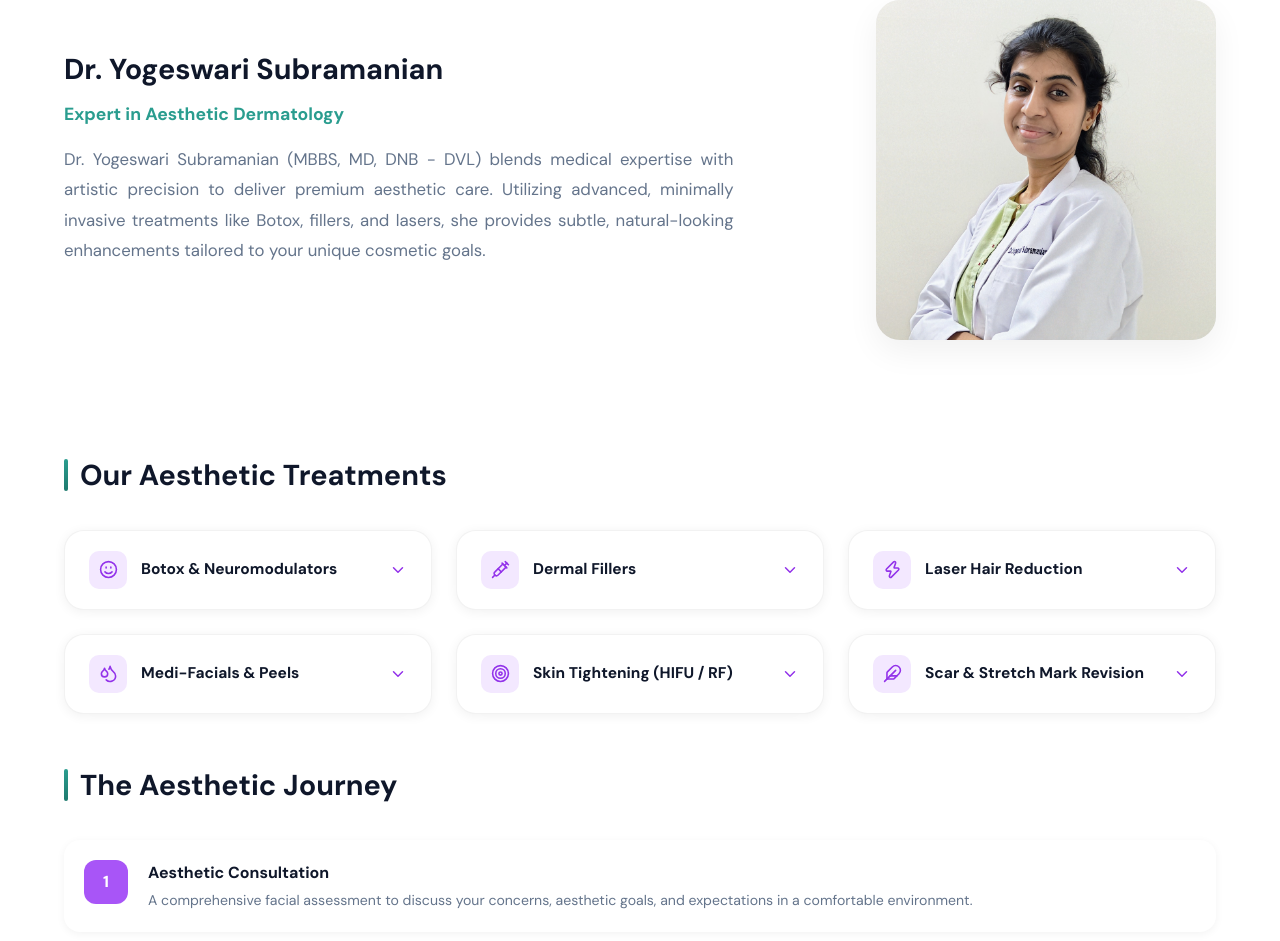
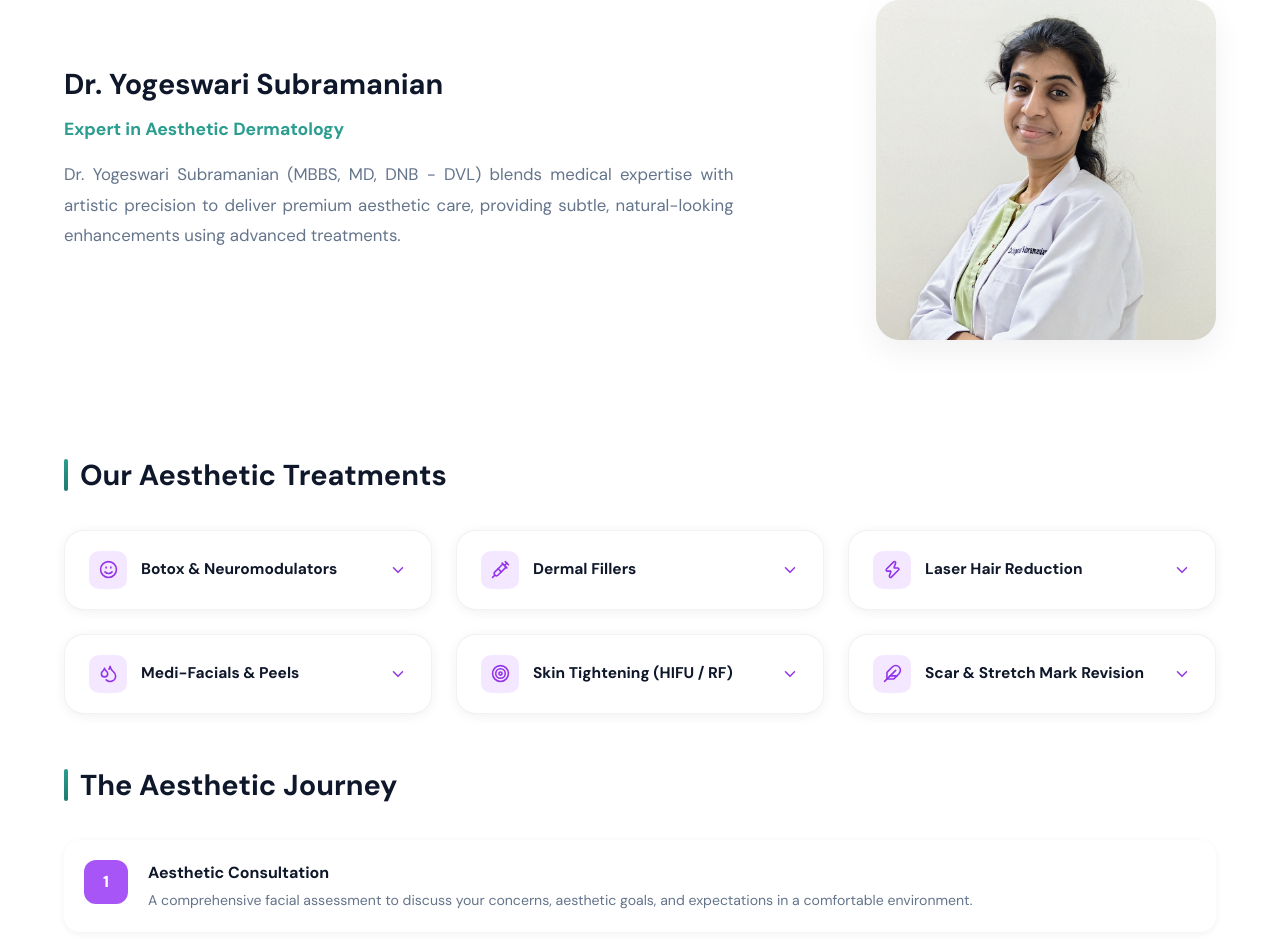
Before and after one commit to GENAI-NETWORKS/reviveclinic, a React (Vite) app: page /service-aesthetic in a window 1280 px wide. Shown: the part 804-1745 px from the top of the page. Built offline with nearby package versions, Linux system fonts and the light colour scheme.

Commit message:
style: shorten doctor descriptions to fit 2 lines

```diff
--- a/src/pages/Aesthetic.jsx
+++ b/src/pages/Aesthetic.jsx
@@ -57,7 +57,7 @@ export default function Aesthetic() {
             <div className="doctor-profile-text">
               <h3 style={{ marginTop: '-8px' }}>Dr. Yogeswari Subramanian</h3>
               <div className="dp-specialty">Expert in Aesthetic Dermatology</div>
-              <p style={{ textAlign: 'justify' }}>Dr. Yogeswari Subramanian (MBBS, MD, DNB - DVL) blends medical expertise with artistic precision to deliver premium aesthetic care. Utilizing advanced, minimally invasive treatments like Botox, fillers, and lasers, she provides subtle, natural-looking enhancements tailored to your unique cosmetic goals.</p>
+              <p style={{ textAlign: 'justify' }}>Dr. Yogeswari Subramanian (MBBS, MD, DNB - DVL) blends medical expertise with artistic precision to deliver premium aesthetic care, providing subtle, natural-looking enhancements using advanced treatments.</p>
             </div>
             <div className="doctor-profile-img">
               <img src={yogeswariImg} alt="Dr. Yogeswari Subramanian" />
--- a/src/pages/Dermatology.jsx
+++ b/src/pages/Dermatology.jsx
@@ -57,7 +57,7 @@ export default function Dermatology() {
             <div className="doctor-profile-text">
               <h3 style={{ marginTop: '-8px' }}>Dr. Yogeswari Subramanian</h3>
               <div className="dp-specialty">Board certified Dermatologist</div>
-              <p style={{ textAlign: 'justify' }}>Dr. Yogeswari Subramanian (MBBS, MD, DNB - DVL) is a highly skilled dermatologist specializing in advanced clinical and aesthetic care. Combining medical expertise with cutting-edge treatments like laser therapy and hair restoration, she provides tailored, evidence-based solutions for radiant skin and healthy hair.</p>
+              <p style={{ textAlign: 'justify' }}>Dr. Yogeswari Subramanian (MBBS, MD, DNB - DVL) is a highly skilled dermatologist specializing in advanced clinical and aesthetic care. She provides tailored, evidence-based solutions for radiant skin and healthy hair.</p>
             </div>
             <div className="doctor-profile-img">
               <img src={yogeswariImg} alt="Dr. Yogeswari Subramanian" />
--- a/src/pages/Psychiatry.jsx
+++ b/src/pages/Psychiatry.jsx
@@ -63,7 +63,7 @@ export default function Psychiatry() {
               <div className="doctor-profile-text">
                 <h3 style={{ marginTop: '-8px' }}>Dr. P.T. Sivakumar</h3>
                 <div className="dp-specialty">Consultant Psychiatrist</div>
-                <p style={{ textAlign: 'justify' }}>Dr. P.T. Sivakumar (MBBS, MD - CMC Vellore) is a compassionate Consultant Psychiatrist specializing in holistic mental health care. He combines precise medical interventions with empathetic counseling to effectively treat anxiety, depression, and stress, empowering you to regain control of your well-being.</p>
+                <p style={{ textAlign: 'justify' }}>Dr. P.T. Sivakumar (MBBS, MD - CMC Vellore) provides compassionate, holistic psychiatric care. He combines medical interventions with empathetic counseling to effectively treat anxiety, depression, and stress.</p>
               </div>
               <div className="doctor-profile-img">
                 <img src={sivakumarImg} alt="Dr. P.T. Sivakumar" />
```
